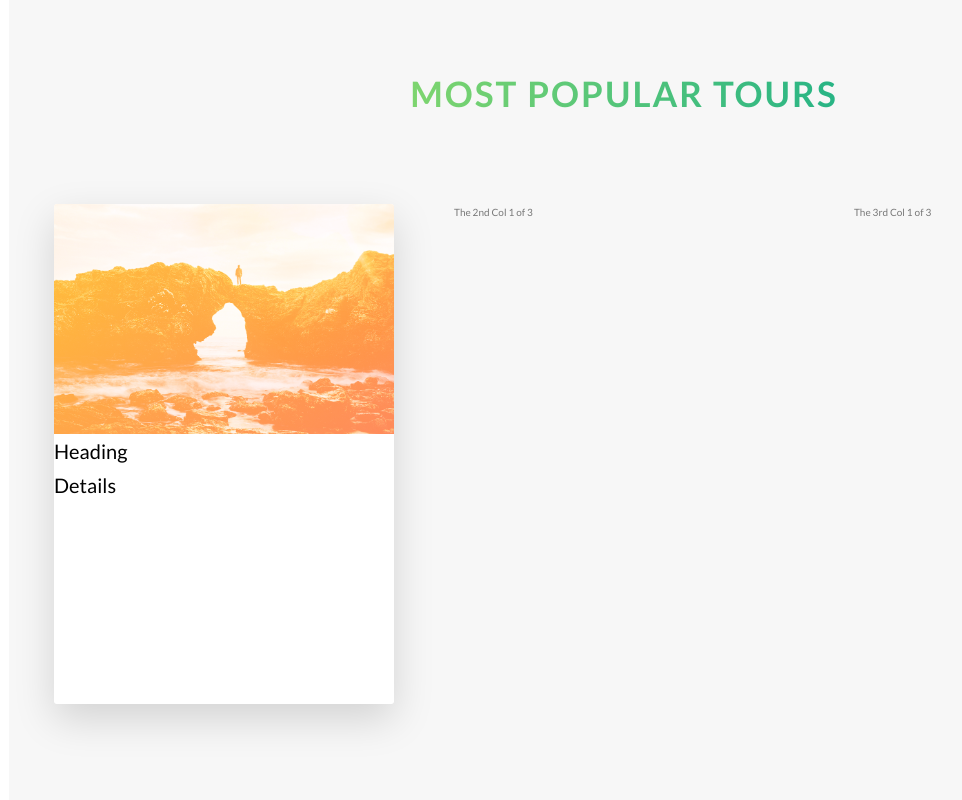
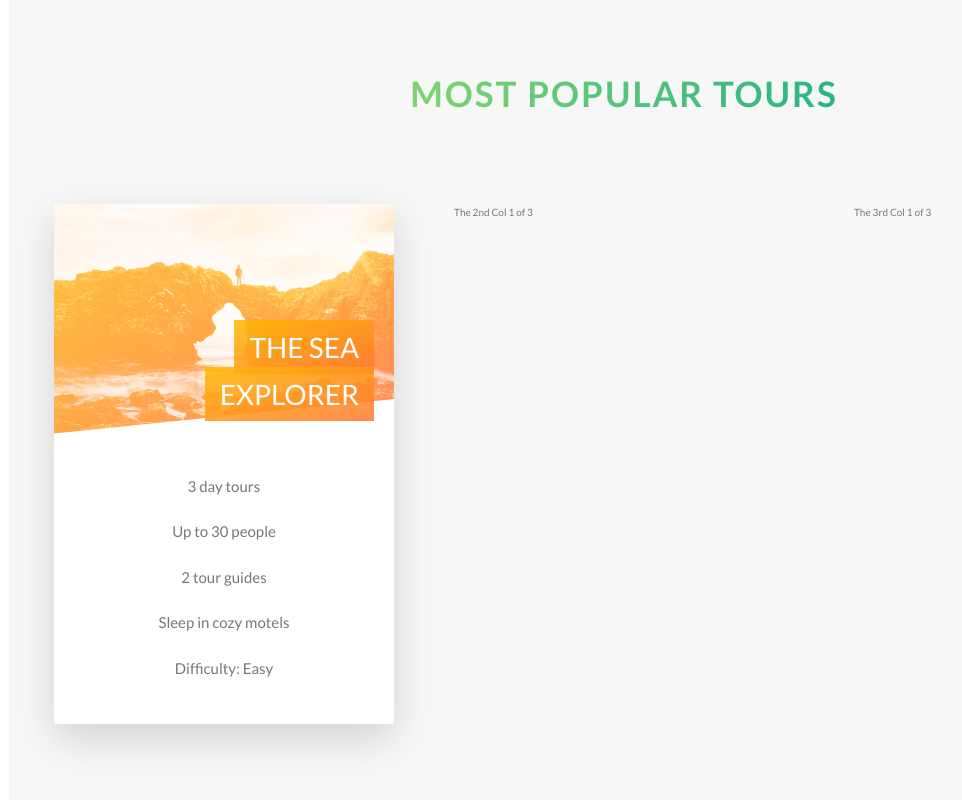
Before and after one commit to johsire/advanced-css---sass-front-end-dev-skils, a website: page index.html in a window 1280 px wide. Shown: the part 2294-3094 px from the top of the page, without its empty margins (16-978 px from the left). Drawn offline with Linux system fonts and the light colour scheme.

Commit message:
Tours Sections Pt2 Final

```diff
--- a/components/_card.scss
+++ b/components/_card.scss
@@ -5,12 +5,10 @@
  perspective: 150rem;
  -moz-perspective: 150rem;
  position: relative;
- height: 50rem;
+ height: 52rem;
 
  &__side {
-  color: black;
-  font-size: 2rem;
-  height: 50rem;
+  height: 52rem;
   transition: all .8s ease;
   position: absolute;
   top: 0;
@@ -47,13 +45,8 @@
     }
   }
 
-/* *****BUG ALERT*****
+// / *****BUG ALERT*****  - WORKS WHEN IT FEELS LIKE IT ---->>>>
 &:hover &__side--front {
-  transform: rotateY(-180deg);
-}
-*/
- // .card:hover .card__side {}
- .card:hover .card__side--front {
   transform: rotateY(-180deg);
   -webkit-transform: rotateY(-180deg);
   -moz-transform: rotateY(-180deg);
@@ -61,24 +54,33 @@
   -o-transform: rotateY(-180deg);
 }
 
-/* *****BUG ALERT*****
+ // Long Version of Above Code: .card:hover .card__side {} ----->>>
+// (Back-Up Code)
+//  .card:hover .card__side--front {
+//   transform: rotateY(-180deg);
+// }
+
+// / *****BUG ALERT*****  - WORKS WHEN IT FEELS LIKE IT ----->>>>>
  &:hover &__side--back {
    transform: rotateY(0);
+   -webkit-transform: rotateY(0);
+   -moz-transform: rotateY(0);
+   -ms-transform: rotateY(0);
+   -o-transform: rotateY(0);
  }
-*/
-.card:hover .card__side--back {
-  transform: rotateY(0);
-  -webkit-transform: rotateY(0);
-  -moz-transform: rotateY(0);
-  -ms-transform: rotateY(0);
-  -o-transform: rotateY(0);
- }
+
+// (Back-Up Code)
+// .card:hover .card__side--back {
+//   transform: rotateY(0);
+//  }
 
   // FRONT SIDE STYLES ----->>>>>
  &__picture {
    background-size: cover;
    height: 23rem;
    background-blend-mode: screen;
+   -webkit-clip-path: polygon(0 0, 100% 0, 100% 85%, 0 100%);
+   clip-path: polygon(0 0, 100% 0, 100% 85%, 0 100%);
 
    &--1 {
     background-image: linear-gradient(
@@ -97,4 +99,49 @@
     background-image: url(../img/nat-5.jpg);
    }
  }
+
+ &__heading {
+   font-size: 2.8rem;
+   font-weight: 300;
+   text-transform: uppercase;
+   text-align: right;
+   color: $color-white;
+   position: absolute;
+   top: 12rem;
+   right: 2rem;
+   width: 75%;
+ }
+
+ &__heading-span {
+   padding: 1rem 1.5rem;
+   -webkit-box-decoration-break: clone;
+   box-decoration-break: clone;
+
+   &--1 {
+     background-image: linear-gradient(
+        to right bottom,
+        rgba($color-secondary-light, .85),
+        rgba($color-secondary-dark, .85));
+    }
+  }
+
+  &__details {
+    padding: 3rem;
+
+    ul {
+      list-style: none;
+      width: 80%;
+      margin: 0 auto;
+
+      li {
+        text-align: center;
+        font-size: 1.5rem;
+        padding: 1rem;
+
+        &:not(:last-child) {
+          border-bottom: 1px $color-grey-light-2;
+        }
+      }
+    }
+  }
 }
--- a/index.html
+++ b/index.html
@@ -124,8 +124,18 @@
           <div class="card">
             <div class="card__side card__side--front">
               <div class="card__picture card__picture--1">&nbsp;</div>
-              <div class="card__heading">Heading</div>
-              <div class="card__details">Details</div>
+              <h4 class="card__heading">
+                <span class="card__heading-span card__heading-span--1">The Sea Explorer</span>
+              </h4>
+              <div class="card__details">
+                <ul>
+                  <li>3 day tours</li>
+                  <li>Up to 30 people</li>
+                  <li>2 tour guides</li>
+                  <li>Sleep in cozy motels</li>
+                  <li>Difficulty: Easy</li>
+                </ul>
+              </div>
             </div>
             <div class="card__side card__side--back card__side--back-1">
               BACK
--- a/layout/_header.scss
+++ b/layout/_header.scss
@@ -10,7 +10,6 @@
  background-position: top;
  position: relative;
  -webkit-clip-path: polygon(0 0, 100% 0, 100% 75vh, 0 100%);
-
  /* defined from top-right corner moving clock-wise */
  clip-path: polygon(0 0, 100% 0, 100% 75vh, 0 100%);
 
--- a/sass/abstracts/_variables.scss
+++ b/sass/abstracts/_variables.scss
@@ -12,6 +12,7 @@ $color-tertiary-light: #2998ff;
 $color-tertiary-dark: #5643fa;
 
 $color-grey-light-1: #f7f7f7;
+$color-grey-light-2: #eee;
 
 $color-grey-dark: #777;
 $color-white: #fff;
```
Also changed, not shown: css/styles.css.
